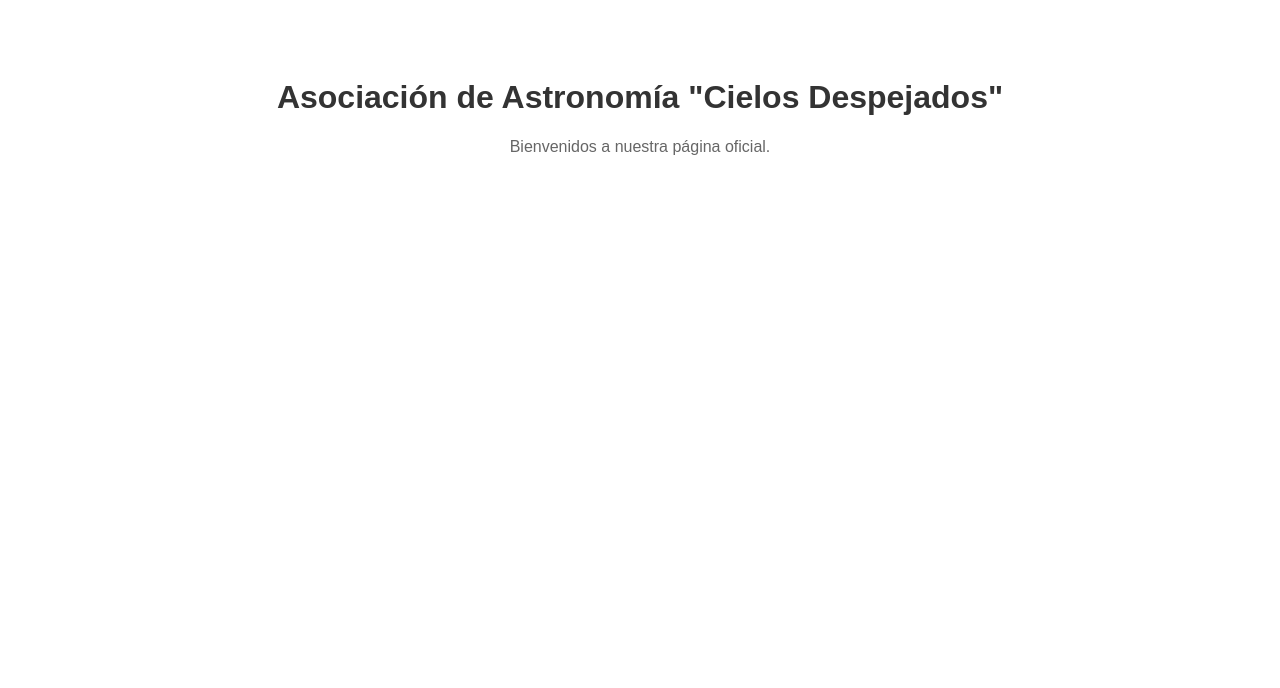
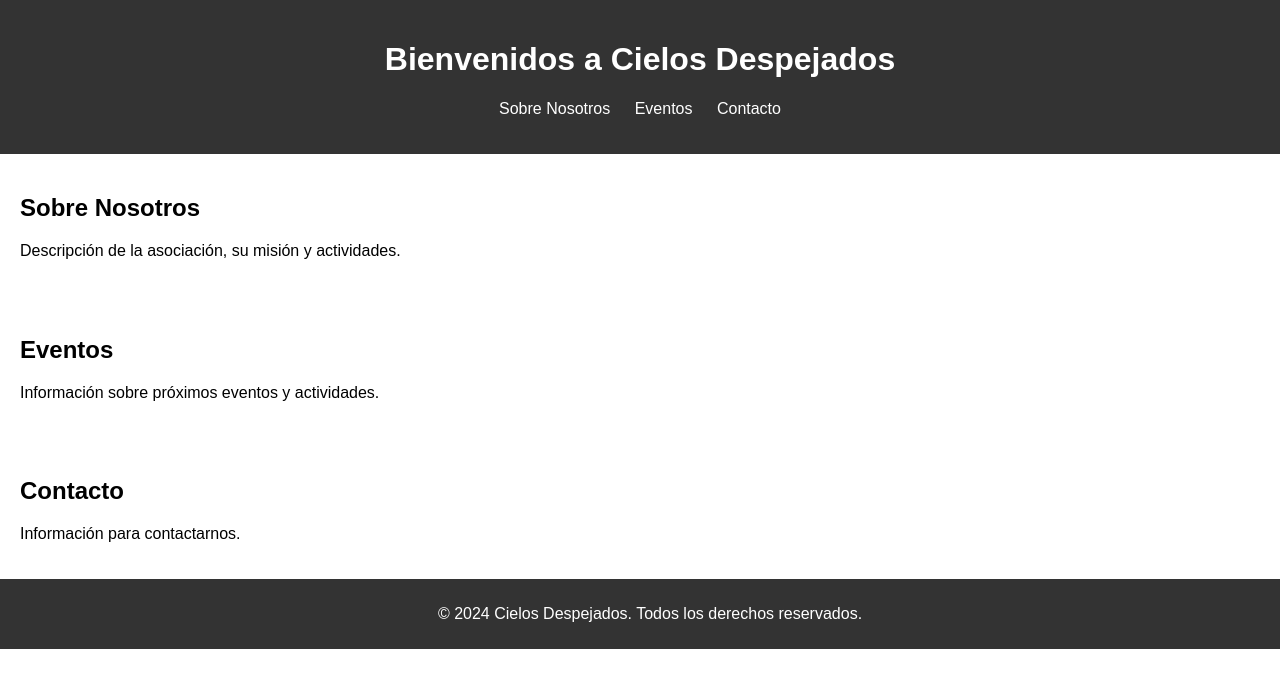
Before and after one commit to marta-delapuente-santos/cielos-despejados, a plain HTML site: page index.html in a window 1280 px wide. Drawn offline with Linux system fonts and the light colour scheme.

Commit message:
Añadir contenido y estilos

```diff
--- a/index.html
+++ b/index.html
@@ -3,15 +3,40 @@
 <head>
     <meta charset="UTF-8">
     <meta name="viewport" content="width=device-width, initial-scale=1.0">
-    <title>Cielos Despejados</title>
-    <style>
-        body { font-family: Arial, sans-serif; text-align: center; padding: 50px; }
-        h1 { color: #333; }
-        p { color: #666; }
-    </style>
+    <title>Cielos Despejados - Asociación de Astronomía</title>
+    <link rel="stylesheet" href="styles.css">
 </head>
 <body>
-    <h1>Asociación de Astronomía "Cielos Despejados"</h1>
-    <p>Bienvenidos a nuestra página oficial.</p>
+    <header>
+        <h1>Bienvenidos a Cielos Despejados</h1>
+        <nav>
+            <ul>
+                <li><a href="#sobre">Sobre Nosotros</a></li>
+                <li><a href="#eventos">Eventos</a></li>
+                <li><a href="#contacto">Contacto</a></li>
+            </ul>
+        </nav>
+    </header>
+
+    <section id="sobre">
+        <h2>Sobre Nosotros</h2>
+        <p>Descripción de la asociación, su misión y actividades.</p>
+    </section>
+
+    <section id="eventos">
+        <h2>Eventos</h2>
+        <p>Información sobre próximos eventos y actividades.</p>
+    </section>
+
+    <section id="contacto">
+        <h2>Contacto</h2>
+        <p>Información para contactarnos.</p>
+    </section>
+
+    <footer>
+        <p>&copy; 2024 Cielos Despejados. Todos los derechos reservados.</p>
+    </footer>
+
+    <script src="script.js"></script>
 </body>
 </html>
--- /dev/null
+++ b/styles.css
@@ -0,0 +1,41 @@
+body {
+    font-family: Arial, sans-serif;
+    margin: 0;
+    padding: 0;
+}
+
+header {
+    background-color: #333;
+    color: white;
+    padding: 20px;
+    text-align: center;
+}
+
+nav ul {
+    list-style-type: none;
+    padding: 0;
+}
+
+nav ul li {
+    display: inline;
+    margin: 0 10px;
+}
+
+nav a {
+    color: white;
+    text-decoration: none;
+}
+
+section {
+    padding: 20px;
+}
+
+footer {
+    background-color: #333;
+    color: white;
+    text-align: center;
+    padding: 10px;
+    position: relative;
+    bottom: 0;
+    width: 100%;
+}
```
